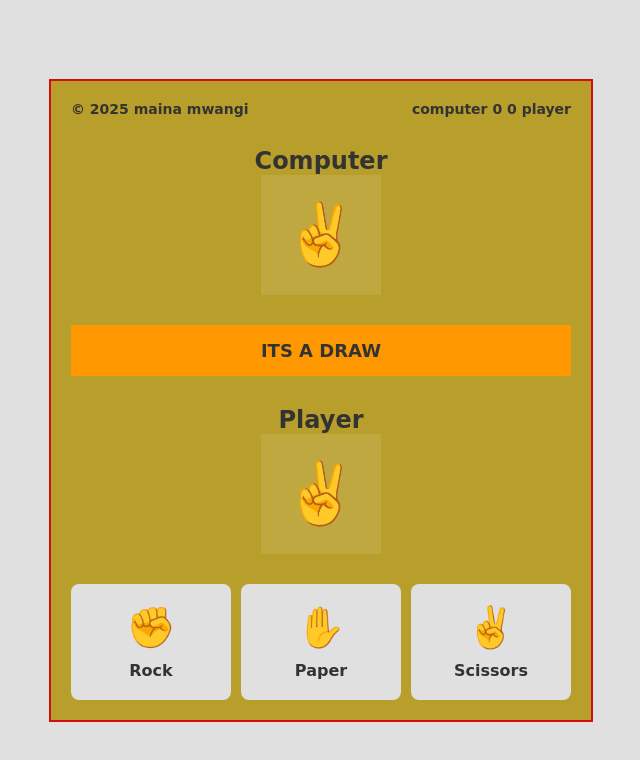
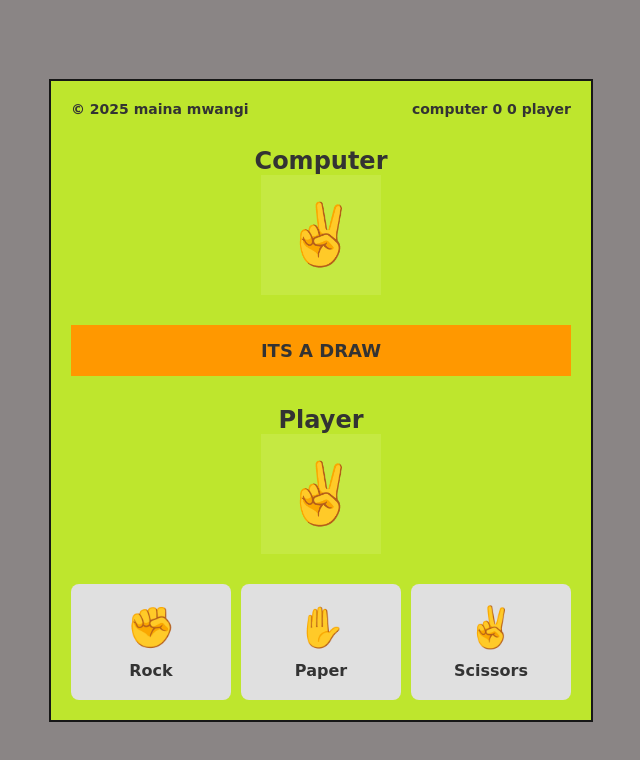
Before and after one commit to jonny3937/Rock, a website built with Vite: page rock/index.html in a window 1280 px wide. Shown: the whole page, without its empty margins (319-959 px from the left). Built offline with nearby package versions, Linux system fonts and the light colour scheme.

Commit message:
minor css alter

```diff
--- a/rock/src/style.css
+++ b/rock/src/style.css
@@ -7,7 +7,7 @@
 
 body {
 
-    background-color: #E0E0E0;
+    background-color: hsl(0, 2%, 53%);
     color: #333;
     min-height: 100vh;
     display: flex;
@@ -20,8 +20,8 @@ body {
     width: 100%;
     max-width: 500px;
     padding: 20px;
-    background-color: #b89e2a;
-    border: 2px solid #d40e0e;
+    background-color: hsl(73, 79%, 54%);
+    border: 2px solid hsl(0, 0%, 9%);
 }
 
 header {
```
